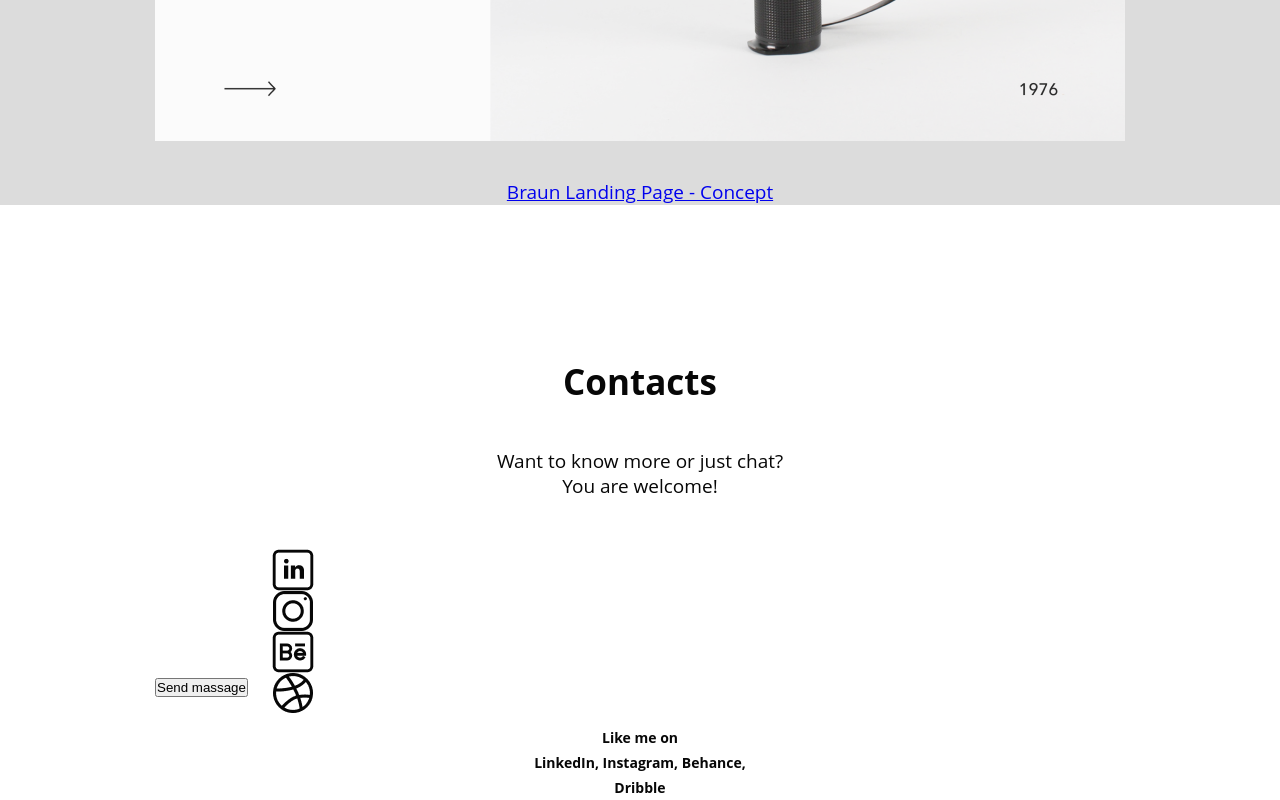
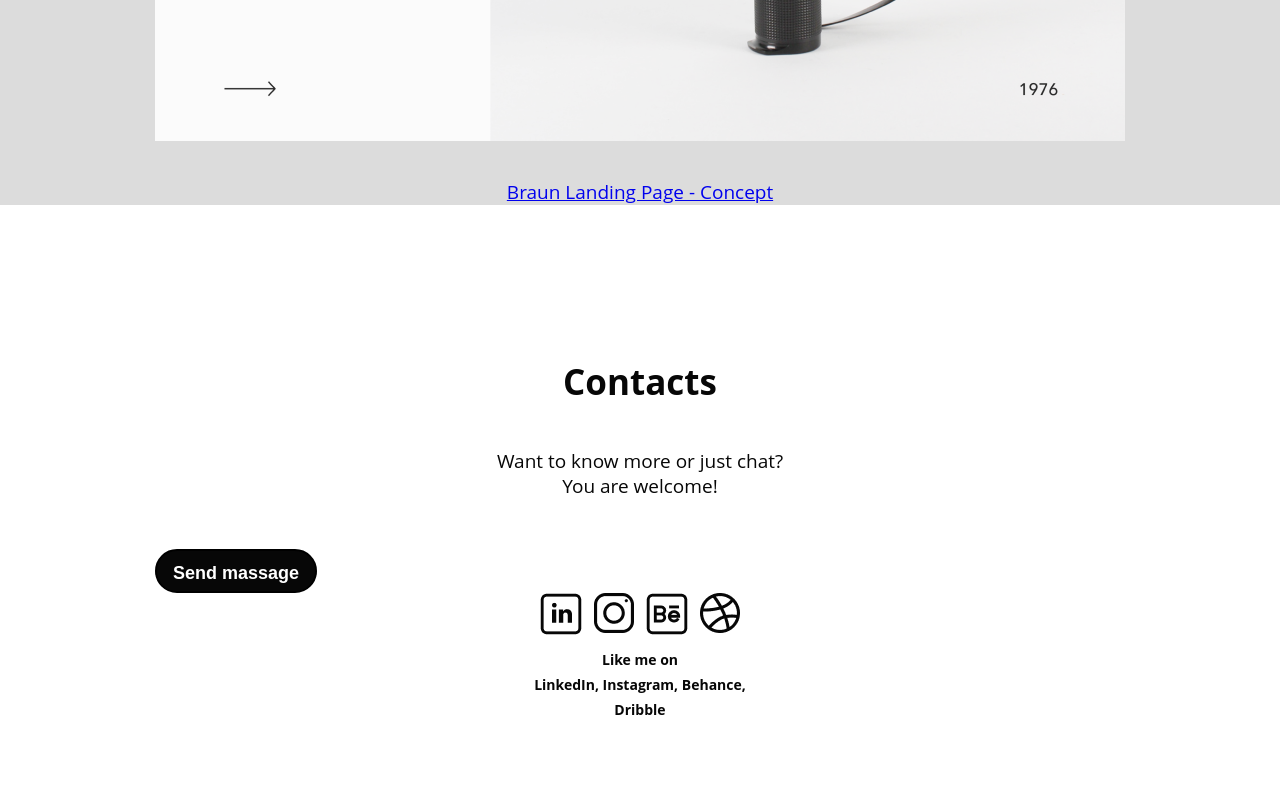
Before and after one commit to IraidaGera/HW_07, a plain HTML site: page index.html in a window 1280 px wide. Shown: the part 3490-4290 px from the top of the page. After the commit the page ends 4212 px from the top, so only its background shows below. Drawn offline with Linux system fonts and the light colour scheme.

Commit message:
add changes to btn and socials

```diff
--- a/assets/style.css
+++ b/assets/style.css
@@ -161,14 +161,33 @@ a{
 }
 
 
-button {
-    text-align: center;
+.btn {
+    display: inline-block;
+    align: center;
+    height: 44px;
+    line-height: 44px;
+    background-color: #070707;
+    color: white;
+    font-weight: 700;
+    font-size: 18px;
+    letter-spacing: 10%;
+    border: 2px solid black;
+    cursor: pointer;
+    border-radius: 22px;
+    padding: 0 16px;
+    transition: all 0.2s ease;
+}
+.btn:hover{
+    background-color: #fff
+    color:#070707;
 }
 
-.social {
-    list-style: none;
-    text-align: center;
-    display: inline-block;
-    align-self: center;
-    margin: 0 19px;
+.social .container {
+    max-width: 200px;
+    display: flex;
+    flex-direction: row;
+    justify-content: space-between;
 }
+.social .container .text-skills{
+    font-weight: 400;
+}
--- a/index.html
+++ b/index.html
@@ -115,9 +115,13 @@
             <h2 class="header2">Contacts </h2>
             <p class="parafraf">Want to know more or just chat? <br> You are welcome!</p>
 
-            <button type="button" name="send-massage">Send massage</button>
+            <div class="button-wrap">
+                <button type="button" class="btn" name="send-massage">Send massage</button>
+            </div>
+
 
             <ul class="social">
+                <div class="container">
                     <li>
                         <a href="https://lt.linkedin.com/">
                         <img src="./assets/img/linkedin.png" alt="linkedin">
@@ -140,6 +144,9 @@
                 </ul>
                 <p class="text-skills">Like me on <br> LinkedIn, Instagram, Behance, <br> Dribble</p>
                 </div>
+
+
+        </div>
     </footer>
 
 
```
Lines whose indentation alone changed are shown as unchanged.
